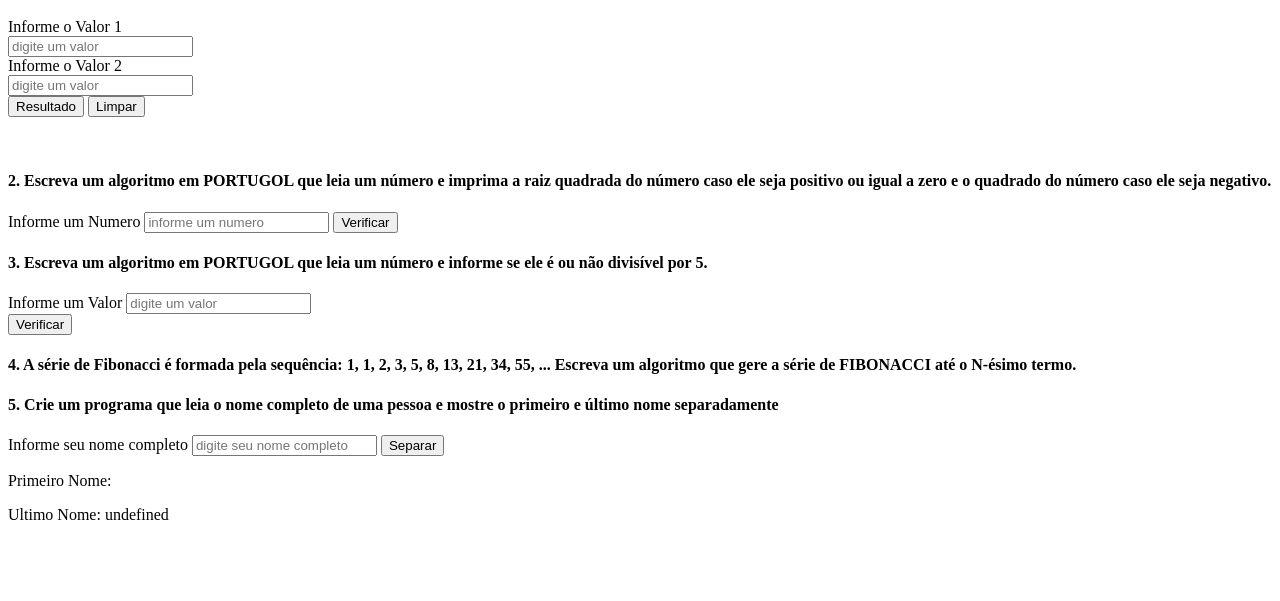
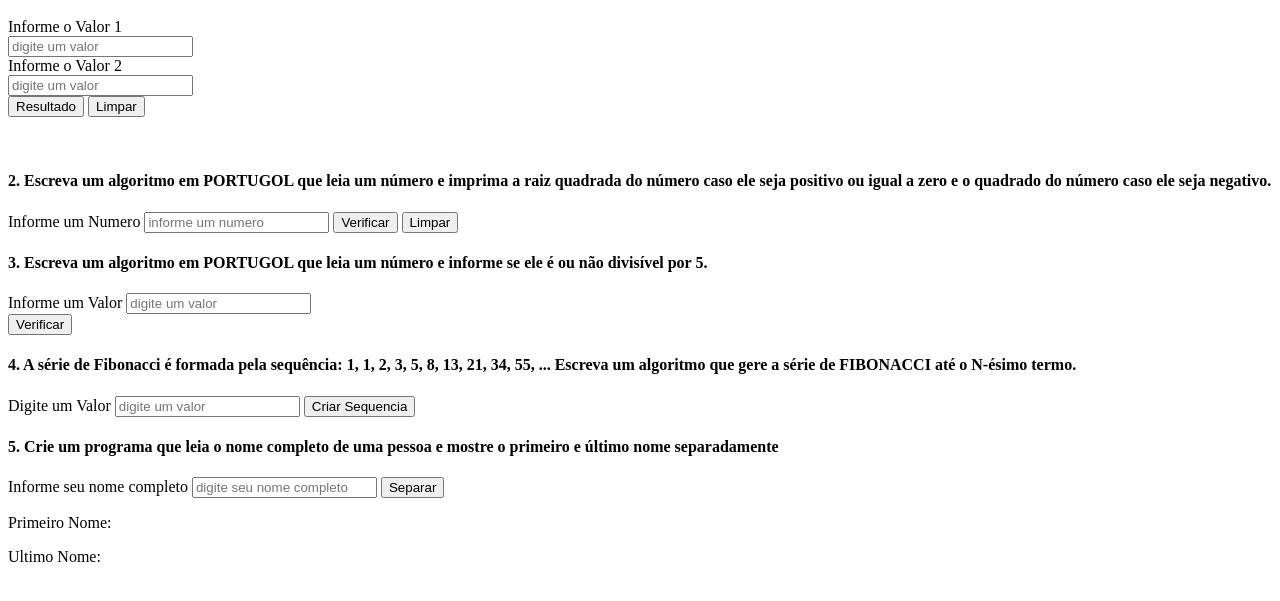
Before and after one commit to brunoDevfull/avaliacao, a plain HTML site: page index.html in a window 1280 px wide. Both pictures are taken after a click on the button "Separar". Shown: the part 101-702 px from the top of the page. Drawn offline with Linux system fonts and the light colour scheme.

Commit message:
alterando os arquivos index e script

```diff
--- a/index.html
+++ b/index.html
@@ -34,6 +34,7 @@
             <input type="number" id="numero" placeholder="informe um numero">
 
             <button onclick="raizQuadrada()"> Verificar </button>
+            <button onclick="limparCampos()"> Limpar </button>
             <p id="raiz"></p>
             <p id="quadrado"></p>
 
@@ -52,6 +53,11 @@
         1, 1, 2, 3, 5, 8, 13, 21, 34, 55, ...
         Escreva um algoritmo que gere a série de FIBONACCI até o N-ésimo termo.</h4>
 
+            <label for=""> Digite um Valor </label>
+            <input type="number" id="n" placeholder="digite um valor">
+
+            <button onclick="fibonacci(n)"> Criar Sequencia </button>
+            <p id="numero"></p>
 
 
         <h4>5. Crie um programa que leia o nome completo de uma pessoa e mostre o primeiro e último nome separadamente</h4>
--- a/script.js
+++ b/script.js
@@ -1,6 +1,6 @@
 function limparCampos() {
-    document.getElementById('valor1').value = ""
-    document.getElementById('valor2').value = ""
+    document.getElementById('valor1').value = "";
+    document.getElementById('valor2').value = "";
 
 }
 
@@ -32,9 +32,9 @@ function divisor() {
     valor = parseInt(valor);
 
     if (valor % 5 == 0) {
-        document.getElementById('divisor').textContent = `O Valor ${valor} é divisivel por 5`
+        document.getElementById('divisor').textContent = `O Valor ${valor} é divisivel por 5`;
     }else {
-        document.getElementById('divisor').textContent = `O Valor ${valor} não é divisivel por 5`
+        document.getElementById('divisor').textContent = `O Valor ${valor} não é divisivel por 5`;
     }
 
 }
@@ -42,25 +42,47 @@ function divisor() {
 function raizQuadrada() {
     let numero  = document.getElementById('numero').value;
 
-    let raizQuadrada = numero ** 0.5
-    let quadrado = numero ** 2
+    let raizQuadrada = numero ** 0.5;
+    let quadrado = numero ** 2;
 
     if (numero >= 0) {
-        document.getElementById('raiz').textContent = `A Raiz Quadrada de: ${numero} é ${raizQuadrada}`
+        document.getElementById('raiz').textContent = `A Raiz Quadrada de: ${numero} é ${raizQuadrada}`;
     }else {
-        document.getElementById('quadrado').textContent = `A Quadrado de: ${numero} é ${quadrado}`
+        document.getElementById('quadrado').textContent = `A Quadrado de: ${numero} é ${quadrado}`;
     }
 }
 
+
 function nomeCompleto() {
-    let nomeCompleto = document.getElementById('nomeCompleto').value;
 
-    let nomes = nomeCompleto.split(' ');
+    const nomeCompleto = document.getElementById('nomeCompleto').value;
 
-    let primeiroNome = nomes[0];
-    let ultimoNome = nomes[nomes.lenght - 1];
+    const nomes = nomeCompleto.split(" ");
+    const primeiroNome = nomes[0];
+    const ultimoNome = nomes[nomes.length - 1];
 
-    document.getElementById('primeiroNome').textContent = `Primeiro Nome: ${primeiroNome}`;
-    document.getElementById('ultimoNome').textContent = `Ultimo Nome: ${ultimoNome}`;
+    document.getElementById('primeiroNome').innerHTML = `Primeiro Nome: ${primeiroNome}`;
+    document.getElementById('ultimoNome').innerHTML = `Ultimo Nome: ${ultimoNome}`;
+  }
 
-}
+
+  function fibonacci(n) {
+    // Inicializa a sequência com os dois primeiros termos
+    const fibonacciSequence = [1, 1];
+
+    // Calcula os próximos termos até o n-ésimo
+    for (let i = 2; i < n; i++) {
+      const nextTerm = fibonacciSequence[i - 1] + fibonacciSequence[i - 2];
+      fibonacciSequence.push(nextTerm);
+    }
+
+    // Retorna a sequência completa
+    return fibonacciSequence;
+  }
+
+  // Solicita ao usuário o número de termos
+  const n = parseInt(document.getElementById('n'))
+
+  // Chama a função e imprime o resultado
+  const resultado = fibonacci(n);
+  console.log(resultado)
```
